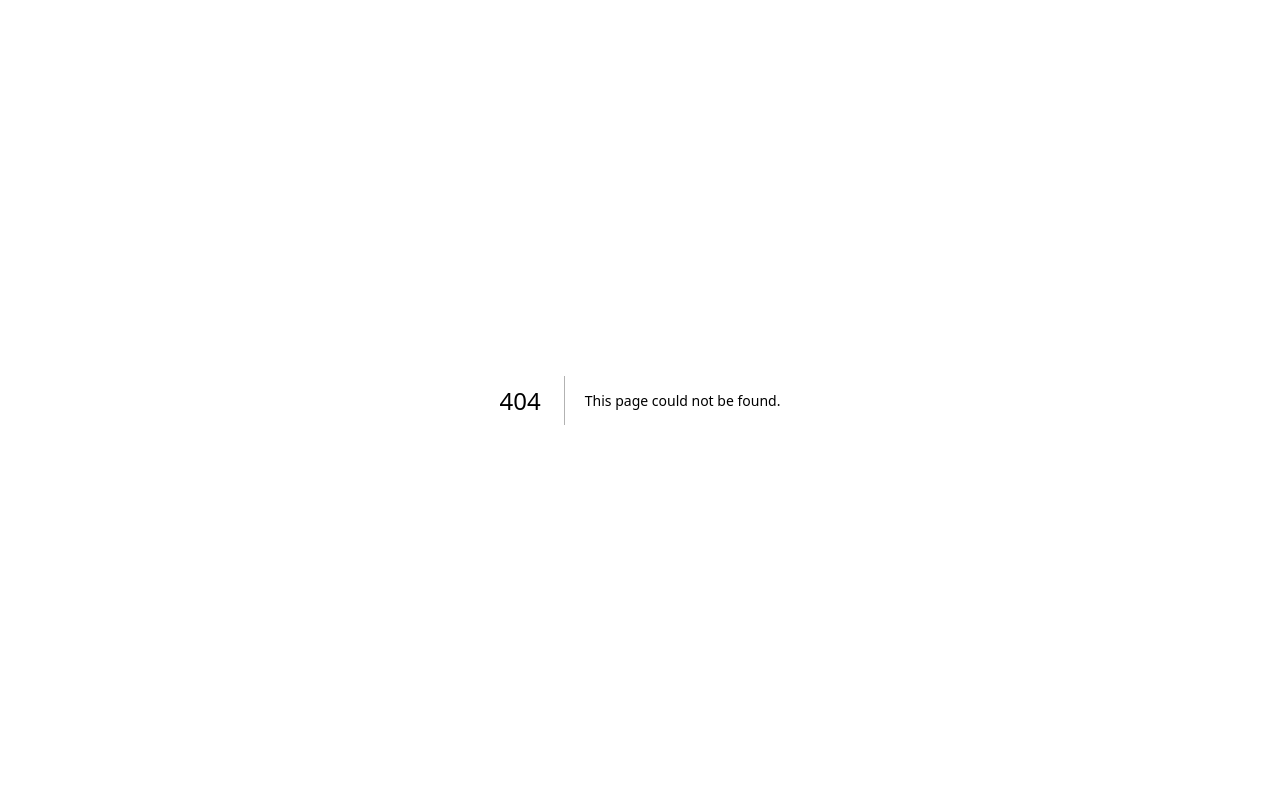
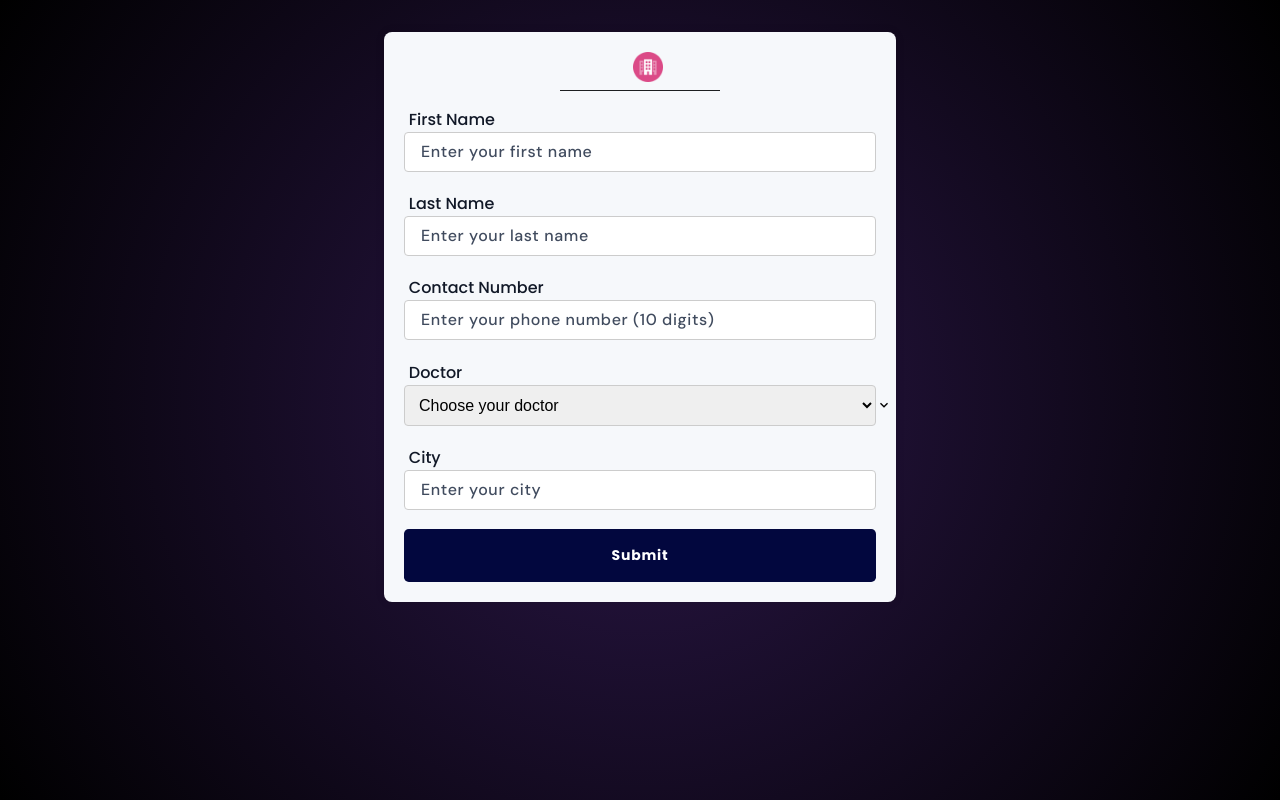
Before and after one commit to Anmol-Baranwal/WaitSmart, a Next.js app: page /appointment in a window 1280 px wide. Before the commit this address had no page. Built offline with nearby package versions, Linux system fonts and the light colour scheme.

Commit message:
add appointment page form with styling

```diff
--- /dev/null
+++ b/pages/appointment.js
@@ -0,0 +1,128 @@
+import React, { useState } from "react";
+import {
+  Box,
+  FormControl,
+  FormLabel,
+  Input,
+  Select,
+  Divider,
+  Avatar,
+  AvatarBadge,
+  AvatarGroup,
+} from "@chakra-ui/react";
+import styles from "@/styles/appointment.module.css";
+import CustomButton from "@/components/Button/CustomButton";
+import Image from "next/image";
+
+const Appointment = () => {
+  const [firstName, setFirstName] = useState("");
+  const [lastName, setLastName] = useState("");
+  const [contactNumber, setContactNumber] = useState("");
+  const [selectedDoctor, setSelectedDoctor] = useState("");
+  const [city, setCity] = useState("");
+
+  const handleSubmit = (e) => {
+    e.preventDefault();
+    // Handle form submission logic here
+    // access the form values using the state variables (e.g., firstName, lastName, contactNumber, selectedDoctor, city)
+  };
+
+  return (
+    <section className={styles.section}>
+      <Box className={styles.container}>
+        <Box className={styles.upperPart}>
+          <Image
+            src="/static/icons/org.png"
+            alt=""
+            className={styles.logo}
+            width="30"
+            height="30"
+          />
+        </Box>
+        {/* <AvatarGroup size="md" max={3} className={styles.avatarGroup}>
+          <Avatar
+            name="User 1"
+            src="/static/team/Member2.png"
+            className={styles.avatar}
+          />
+          <Avatar
+            name="User 2"
+            src="/static/team/Member1.png"
+            className={styles.avatar}
+          />
+          <Avatar
+            name="User 3"
+            src="/static/team/Member2.png"
+            className={styles.avatar}
+          />
+          <Avatar name="+3" className={styles.avatar} />
+        </AvatarGroup> */}
+        <Divider orientation="horizontal" className={styles.divider} />
+        <form onSubmit={handleSubmit}>
+          <FormControl className={styles.formControl} id="firstName">
+            <FormLabel className={styles.label}>First Name</FormLabel>
+            <Input
+              type="text"
+              value={firstName}
+              onChange={(e) => setFirstName(e.target.value)}
+              className={styles.input}
+              placeholder="Enter your first name"
+            />
+          </FormControl>
+
+          <FormControl className={styles.formControl} id="lastName">
+            <FormLabel className={styles.label}>Last Name</FormLabel>
+            <Input
+              type="text"
+              value={lastName}
+              onChange={(e) => setLastName(e.target.value)}
+              className={styles.input}
+              placeholder="Enter your last name"
+            />
+          </FormControl>
+
+          <FormControl className={styles.formControl} id="contactNumber">
+            <FormLabel className={styles.label}>Contact Number</FormLabel>
+            <Input
+              type="tel"
+              value={contactNumber}
+              onChange={(e) => setContactNumber(e.target.value)}
+              className={styles.input}
+              placeholder="Enter your phone number (10 digits)"
+            />
+          </FormControl>
+
+          <FormControl className={styles.formControl} id="doctor">
+            <FormLabel className={styles.label}>Doctor</FormLabel>
+            <Select
+              value={selectedDoctor}
+              onChange={(e) => setSelectedDoctor(e.target.value)}
+              className={styles.select}
+              placeholder="Choose your doctor"
+            >
+              <option value="doctor1">Doctor 1</option>
+              <option value="doctor2">Doctor 2</option>
+            </Select>
+          </FormControl>
+
+          <FormControl className={styles.formControl} id="city">
+            <FormLabel className={styles.label}>City</FormLabel>
+            <Input
+              type="text"
+              value={city}
+              onChange={(e) => setCity(e.target.value)}
+              className={styles.input}
+              placeholder="Enter your city"
+            />
+          </FormControl>
+
+          <CustomButton type="submit" className={styles.btn}>
+            Submit
+          </CustomButton>
+        </form>
+      </Box>
+    </section>
+  );
+};
+
+export default Appointment;
--- /dev/null
+++ b/styles/appointment.module.css
@@ -0,0 +1,111 @@
+.section {
+  /* background-image: url("/static/appointment/bg.avif");
+  background-repeat: no-repeat;
+  background-size: cover; */
+  min-height: 100vh;
+  padding: 2rem 0;
+  background: rgb(33, 20, 51);
+  background: radial-gradient(
+    circle,
+    rgba(33, 20, 51, 1) 0%,
+    rgba(34, 18, 57, 1) 21%,
+    rgba(0, 0, 0, 1) 100%
+  );
+}
+
+.container {
+  padding: 20px;
+  border-radius: 8px;
+  box-shadow: 0 0 10px rgba(0, 0, 0, 0.1);
+  max-width: 32rem;
+  margin: 0 auto;
+  background-color: var(--bg-light);
+  font-family: "Poppins", sans-serif;
+  font-weight: 500;
+}
+
+.upperPart {
+  display: flex;
+  justify-content: space-evenly;
+}
+
+.logo {
+  margin-left: 1rem;
+  justify-content: flex-start;
+}
+
+.avatarGroup {
+  display: flex;
+  justify-content: space-evenly;
+}
+
+.avatar {
+  width: 2rem;
+}
+
+.divider {
+  background-color: var(--bg-dark);
+  height: 1px;
+  max-width: 10rem;
+  margin: 0.5rem auto 1rem;
+}
+
+.formControl {
+  margin-bottom: 1.2rem;
+}
+
+.label {
+  color: var(--text-black);
+  padding-left: 0.3rem;
+}
+
+.input {
+  width: 100%;
+  padding: 10px;
+  font-size: 16px;
+  border: 1px solid #ccc;
+  border-radius: 4px;
+}
+
+.select {
+  width: 100%;
+  padding: 10px;
+  font-size: 16px;
+  border: 1px solid #ccc;
+  border-radius: 4px;
+}
+
+.btn {
+  width: 100%;
+  padding: 10px;
+  font-size: 16px;
+}
+
+.container button {
+  background-color: var(--primary-300);
+}
+
+.container button:hover {
+  background-color: var(--primary-200);
+}
+
+.formControl input {
+  max-width: 100%;
+  outline: none;
+  font-size: 16px;
+  padding-left: 1rem;
+  text-align: left;
+}
+
+.formControl input::placeholder {
+  letter-spacing: 0.04rem;
+  font-family: "DM Sans", sans-serif;
+  font-weight: 500;
+  color: var(--text-primary);
+}
+
+@media (max-width: 600px) {
+  .container {
+    max-width: 25rem;
+  }
+}
```
